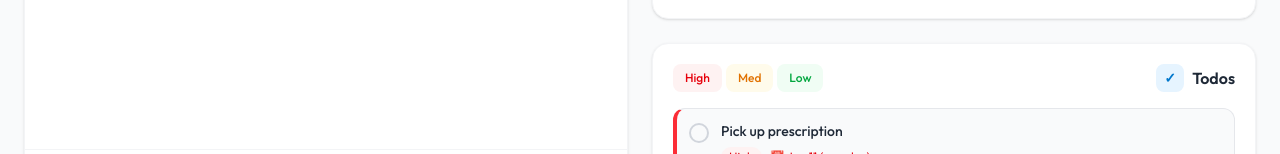
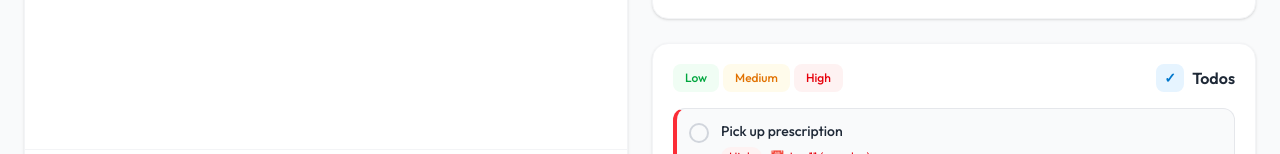
Before and after one commit to bsimkins11-personal/helpem_poc, a Next.js app: page / in a window 1280 px wide. Shown: the part 524-678 px from the top of the page. Built offline with nearby package versions, Linux system fonts and the light colour scheme.

Commit message:
Reorder priority filters: Low, Medium, High

```diff
--- a/src/app/page.tsx
+++ b/src/app/page.tsx
@@ -12,9 +12,9 @@ const priorityOrder = { high: 0, medium: 1, low: 2 };
 type PriorityFilter = 'all' | 'high' | 'medium' | 'low';
 
 const PRIORITY_TABS = [
+  { key: 'low' as const, label: 'Low', color: 'bg-green-500', activeText: 'text-white', inactiveText: 'text-green-600', inactiveBg: 'bg-green-50' },
+  { key: 'medium' as const, label: 'Medium', color: 'bg-amber-500', activeText: 'text-white', inactiveText: 'text-amber-600', inactiveBg: 'bg-amber-50' },
   { key: 'high' as const, label: 'High', color: 'bg-red-500', activeText: 'text-white', inactiveText: 'text-red-600', inactiveBg: 'bg-red-50' },
-  { key: 'medium' as const, label: 'Med', color: 'bg-amber-500', activeText: 'text-white', inactiveText: 'text-amber-600', inactiveBg: 'bg-amber-50' },
-  { key: 'low' as const, label: 'Low', color: 'bg-green-500', activeText: 'text-white', inactiveText: 'text-green-600', inactiveBg: 'bg-green-50' },
 ];
 
 export default function TodayPage() {
--- a/src/app/todos/page.tsx
+++ b/src/app/todos/page.tsx
@@ -11,9 +11,9 @@ type PriorityFilter = 'all' | 'high' | 'medium' | 'low';
 const priorityOrder = { high: 0, medium: 1, low: 2 };
 
 const PRIORITY_TABS = [
+  { key: 'low' as const, label: 'Low', color: 'bg-green-500', hoverColor: 'hover:bg-green-100', textColor: 'text-green-600' },
+  { key: 'medium' as const, label: 'Medium', color: 'bg-amber-500', hoverColor: 'hover:bg-amber-100', textColor: 'text-amber-600' },
   { key: 'high' as const, label: 'High', color: 'bg-red-500', hoverColor: 'hover:bg-red-100', textColor: 'text-red-600' },
-  { key: 'medium' as const, label: 'Medium', color: 'bg-amber-500', hoverColor: 'hover:bg-amber-100', textColor: 'text-amber-600' },
-  { key: 'low' as const, label: 'Low', color: 'bg-green-500', hoverColor: 'hover:bg-green-100', textColor: 'text-green-600' },
 ];
 
 export default function TodosPage() {
```
